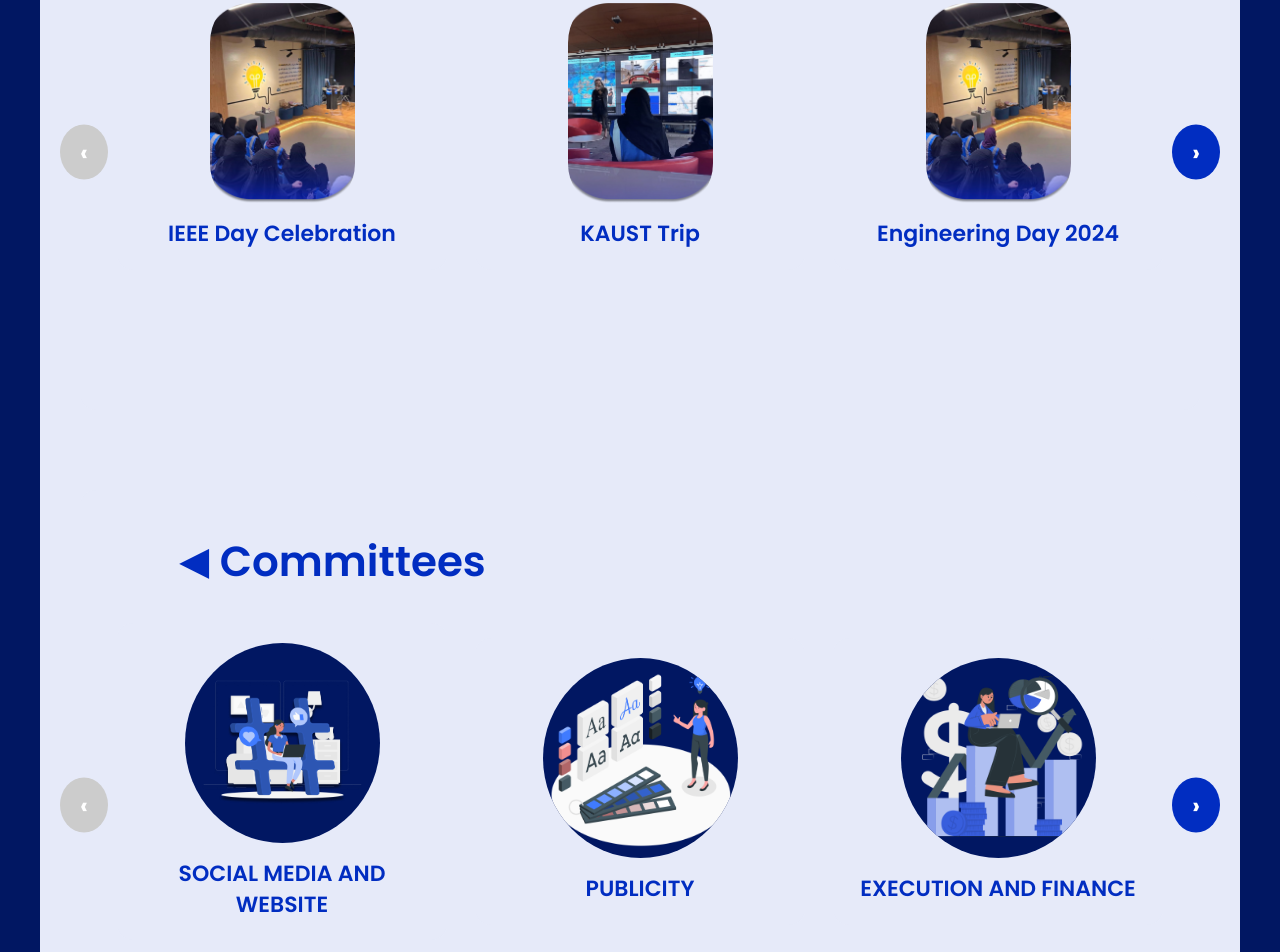
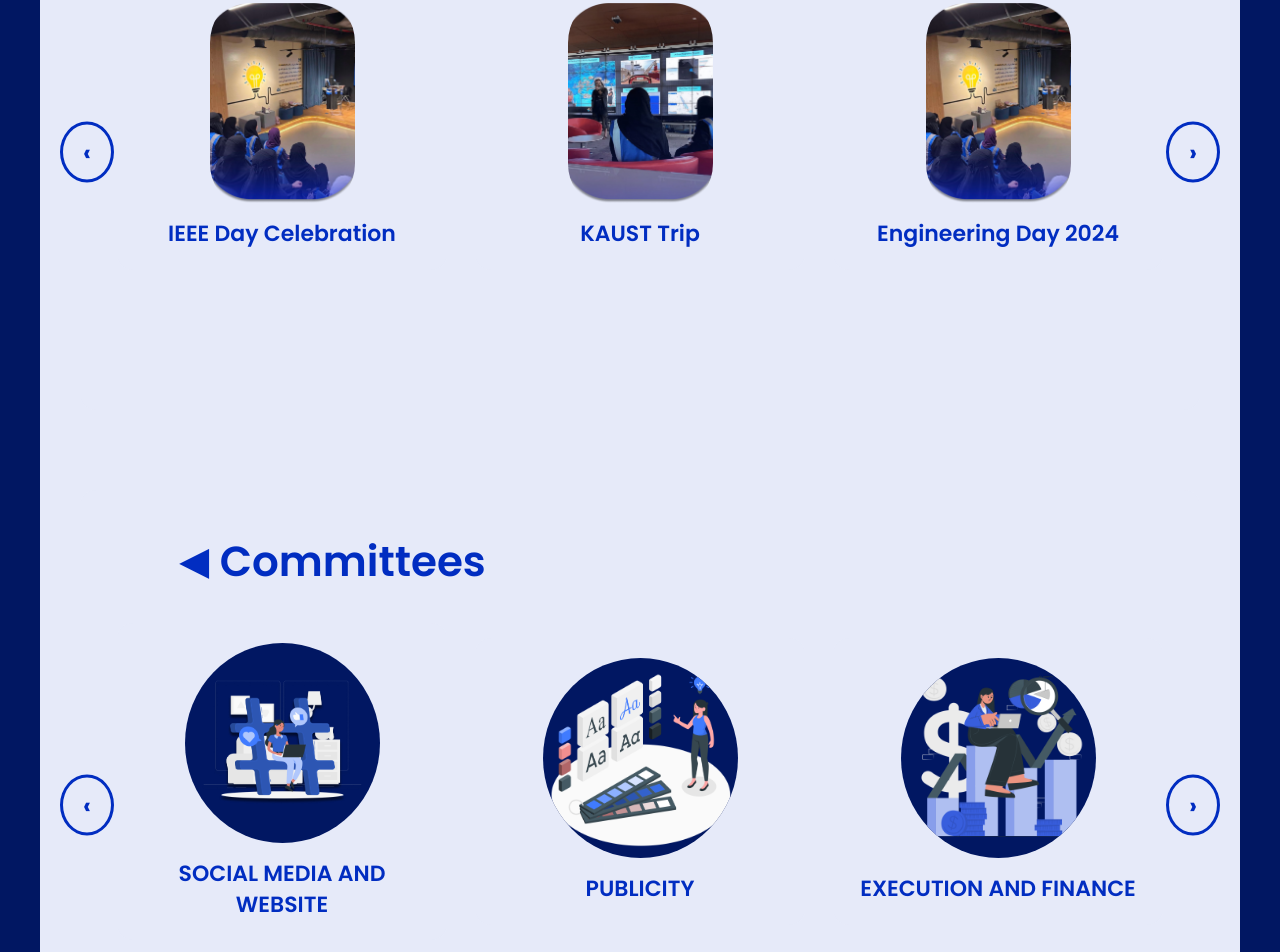
Before and after one commit to AishaAlajmi/IEEE, a React (Create React App) app: page / in a window 1280 px wide. Shown: the part 840-1792 px from the top of the page. Built offline with nearby package versions, Linux system fonts and the light colour scheme.

Commit message:
Add files via upload

```diff
--- a/src/components/Committees/CommittesStyle.js
+++ b/src/components/Committees/CommittesStyle.js
@@ -77,15 +77,14 @@
 }
 `;
 
-
 export const ArrowButton = styled.button`
-  background-color: #012dc1;
-  color: white;
-  border: none;
+  background-color: #e6eaf9; /* Set the circle background color */
+  color: #012dc1; /* Set the inner arrow color */
+  border: 3px solid #012dc1; /* Add border with color */
   padding: 10px 20px;
   font-size: 24px;
   font-weight: bold;
-  border-radius: 50%;
+  border-radius: 50%; /* Make it a perfect circle */
   cursor: pointer;
   position: absolute; /* Use absolute positioning for arrows */
   top: 45%; /* Move the arrow slightly up */
@@ -101,16 +100,24 @@
   }
 
   &:hover {
-    background-color: #043eff;
+    background-color: #043eff; /* Optional hover effect */
+    color: #ffffff; /* Change arrow color on hover */
   }
 
   &:disabled {
     cursor: not-allowed;
-    background-color: #ccc;
   }
 
   @media (max-width: 768px) {
-    top: 30%; /* Keep the arrow slightly higher on mobile too */
+    top: 30%; /* Adjust vertical position on mobile */
+    padding: 8px 16px; /* Make the button smaller on mobile */
+    font-size: 20px; /* Reduce the size of the arrow */
+  }
 
+  @media (max-width: 480px) {
+    left: -15px;
+    right: -15px;
+    padding: 6px 12px; /* Further reduce button size on very small screens */
+    font-size: 18px; /* Further reduce arrow size */
   }
 `;
--- a/src/components/Projects/ProjectsStyle.js
+++ b/src/components/Projects/ProjectsStyle.js
@@ -76,15 +76,14 @@
   font-size: 28px; /* Smaller arrow size for smaller screens */
 }
 `;
-
 export const ArrowButton = styled.button`
-  background-color: #012dc1;
-  color: white;
-  border: none;
+  background-color: #e6eaf9; /* Set the circle background color */
+  color: #012dc1; /* Set the inner arrow color */
+  border: 3px solid #012dc1; /* Add border with color */
   padding: 10px 20px;
   font-size: 24px;
   font-weight: bold;
-  border-radius: 50%;
+  border-radius: 50%; /* Make it a perfect circle */
   cursor: pointer;
   position: absolute; /* Use absolute positioning for arrows */
   top: 45%; /* Move the arrow slightly up */
@@ -100,16 +99,24 @@
   }
 
   &:hover {
-    background-color: #043eff;
+    background-color: #043eff; /* Optional hover effect */
+    color: #ffffff; /* Change arrow color on hover */
   }
 
   &:disabled {
     cursor: not-allowed;
-    background-color: #ccc;
   }
 
   @media (max-width: 768px) {
-    top: 30%; /* Keep the arrow slightly higher on mobile too */
+    top: 30%; /* Adjust vertical position on mobile */
+    padding: 8px 16px; /* Make the button smaller on mobile */
+    font-size: 20px; /* Reduce the size of the arrow */
+  }
 
+  @media (max-width: 480px) {
+    left: -15px;
+    right: -15px;
+    padding: 6px 12px; /* Further reduce button size on very small screens */
+    font-size: 18px; /* Further reduce arrow size */
   }
 `;
```
